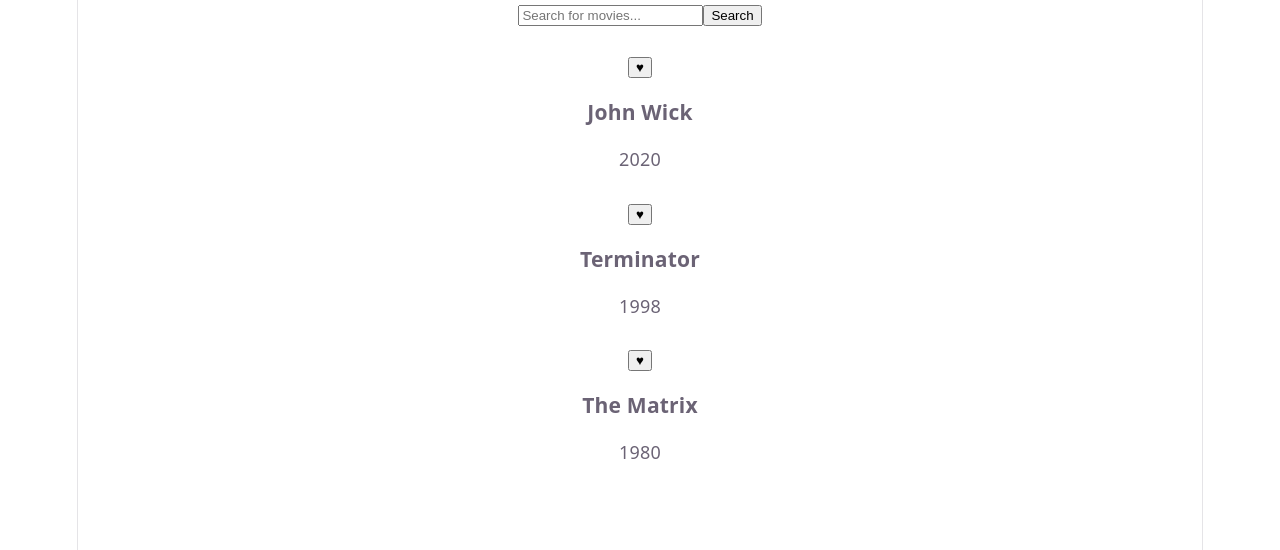
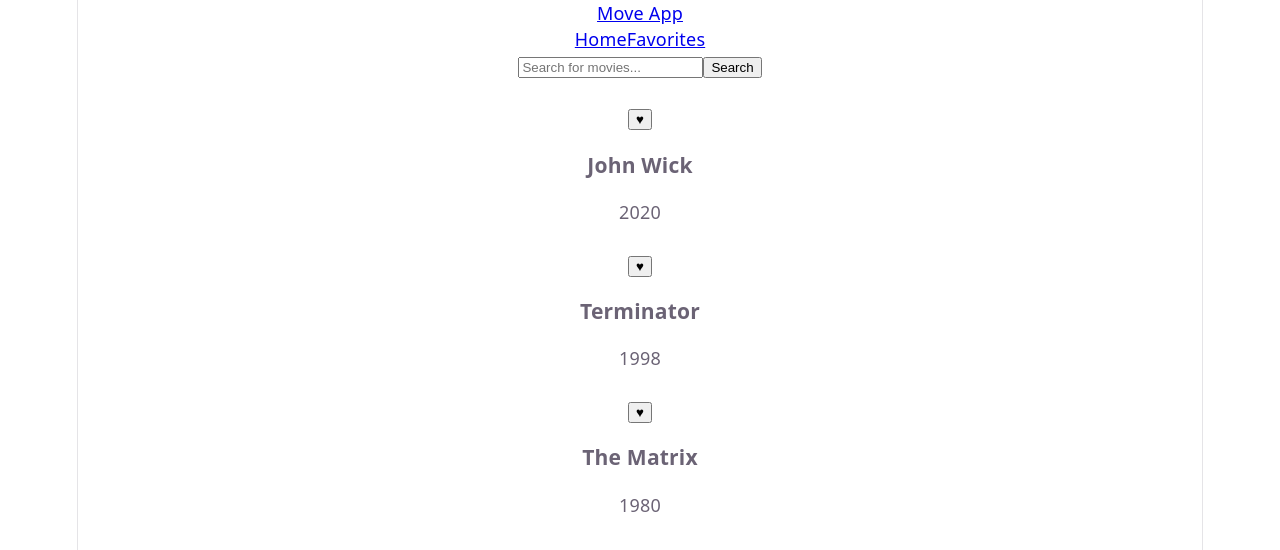
Before and after one commit to sfofanah/LearnReact, a React (Vite) app in the folder frontend/: page / in a window 1280 px wide. Shown: the top 550 px of the page. Built offline with nearby package versions, Linux system fonts and the light colour scheme.

Commit message:
Created a navbar component and added it to App.jsx

```diff
--- a/frontend/src/App.jsx
+++ b/frontend/src/App.jsx
@@ -1,12 +1,21 @@
 import './App.css'
+import Favorites from "./pages/Favorites"
 import Home from "./pages/Home"
+import {Routes, Route} from "react-router-dom"
+import NavBar from "./components/NavBar"
 
 function App() {
 
   return (
-    <>
-     <Home />
-    </>
+    <div>
+      <NavBar />
+      <main className="main-content">
+        <Routes>
+          <Route path="/" element={<Home />}/>
+          <Route path="/favorites" element={<Favorites />}/>
+        </Routes>
+      </main>
+    </div>
   )
 }
 
--- /dev/null
+++ b/frontend/src/components/NavBar.jsx
@@ -0,0 +1,17 @@
+import { Link } from "react-router-dom"
+
+function NavBar()
+{
+    return <nav className="navbar">
+        <div className="navbar-brand">
+            <Link to="/">Move App</Link>
+        </div>
+
+        <div className="navbar-link">
+            <Link to="/" className="nav-link">Home</Link>
+            <Link to="/Favorites" className="nav-link">Favorites</Link>
+        </div>
+    </nav>
+}
+
+export default NavBar
```
